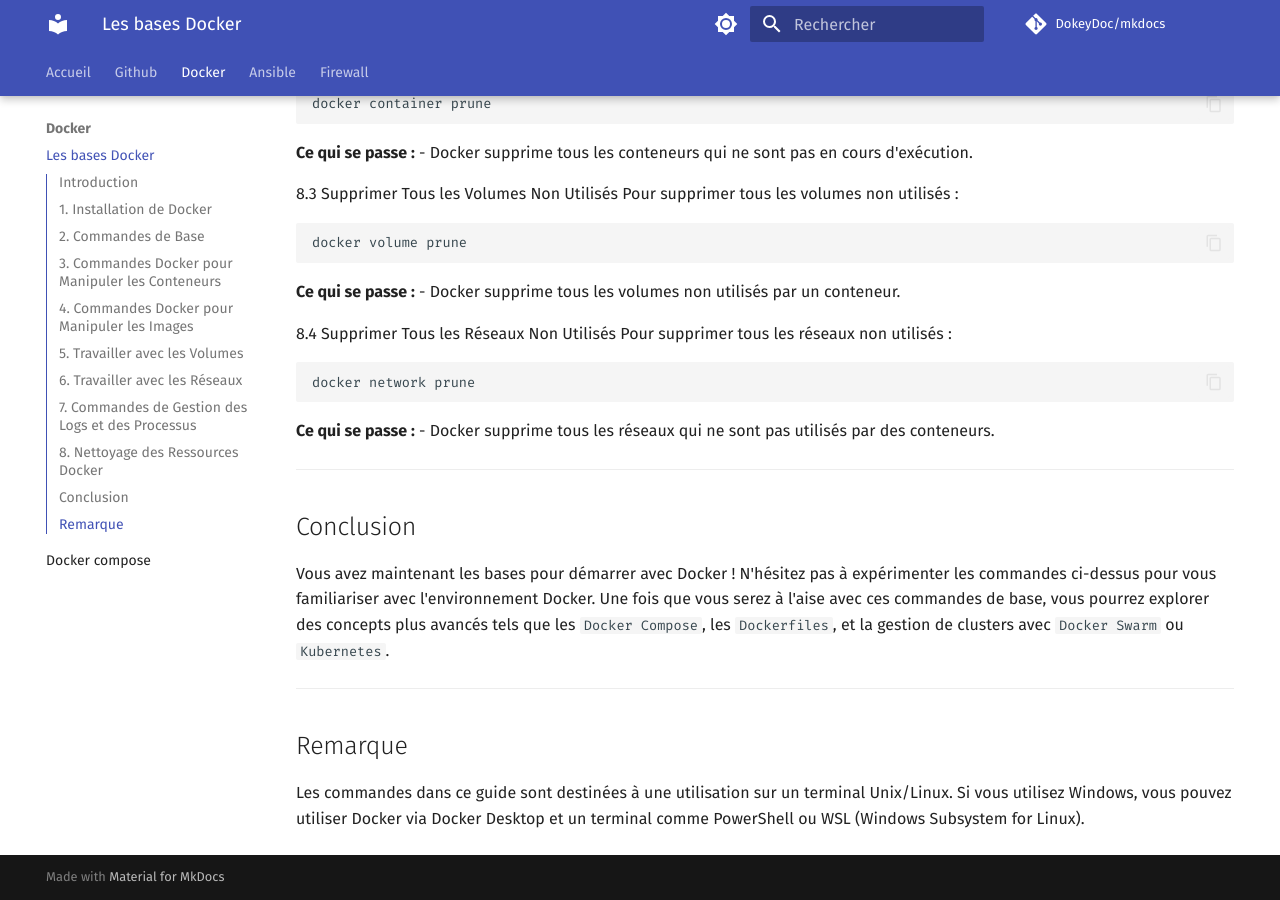
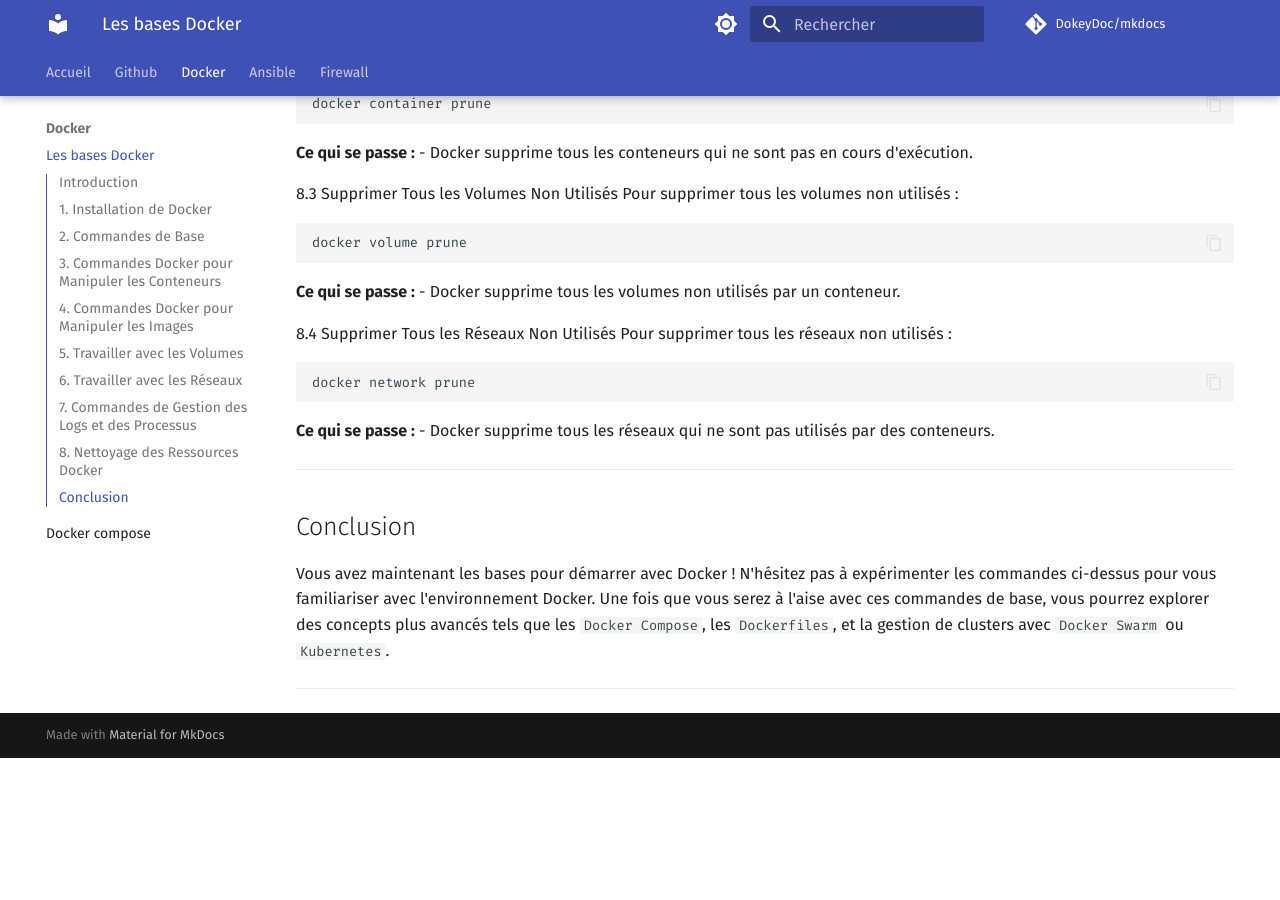
Before and after one commit to DokeyDoc/mkdocs, an MkDocs documentation site: the page built from docs/docker/docker-basics.md, in a window 1280 px wide and 900 px high, scrolled down 5051 px. Built offline with MkDocs 1.6.1 and Material for MkDocs 9.7.7, drawn with Linux system fonts in a browser that asks for light colours; comment, search, counter and statistics services are not loaded; after the commit the page ends 5809 px from its top, so only the background shows below that.

```diff
--- a/docs/docker/docker-basics.md
+++ b/docs/docker/docker-basics.md
@@ -262,6 +262,3 @@ docker network prune
 Vous avez maintenant les bases pour démarrer avec Docker ! N'hésitez pas à expérimenter les commandes ci-dessus pour vous familiariser avec l'environnement Docker. Une fois que vous serez à l'aise avec ces commandes de base, vous pourrez explorer des concepts plus avancés tels que les `Docker Compose`, les `Dockerfiles`, et la gestion de clusters avec `Docker Swarm` ou `Kubernetes`.
 
 ---
-
-## Remarque
-Les commandes dans ce guide sont destinées à une utilisation sur un terminal Unix/Linux. Si vous utilisez Windows, vous pouvez utiliser Docker via Docker Desktop et un terminal comme PowerShell ou WSL (Windows Subsystem for Linux).
```
